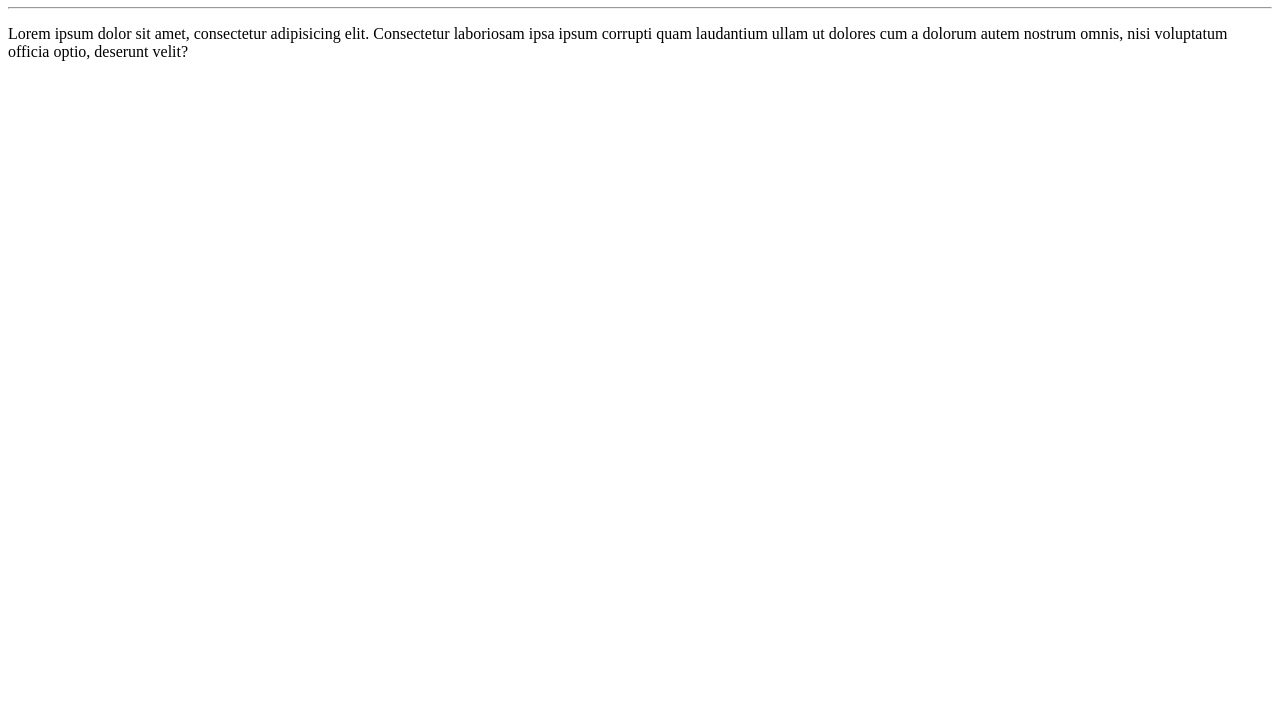
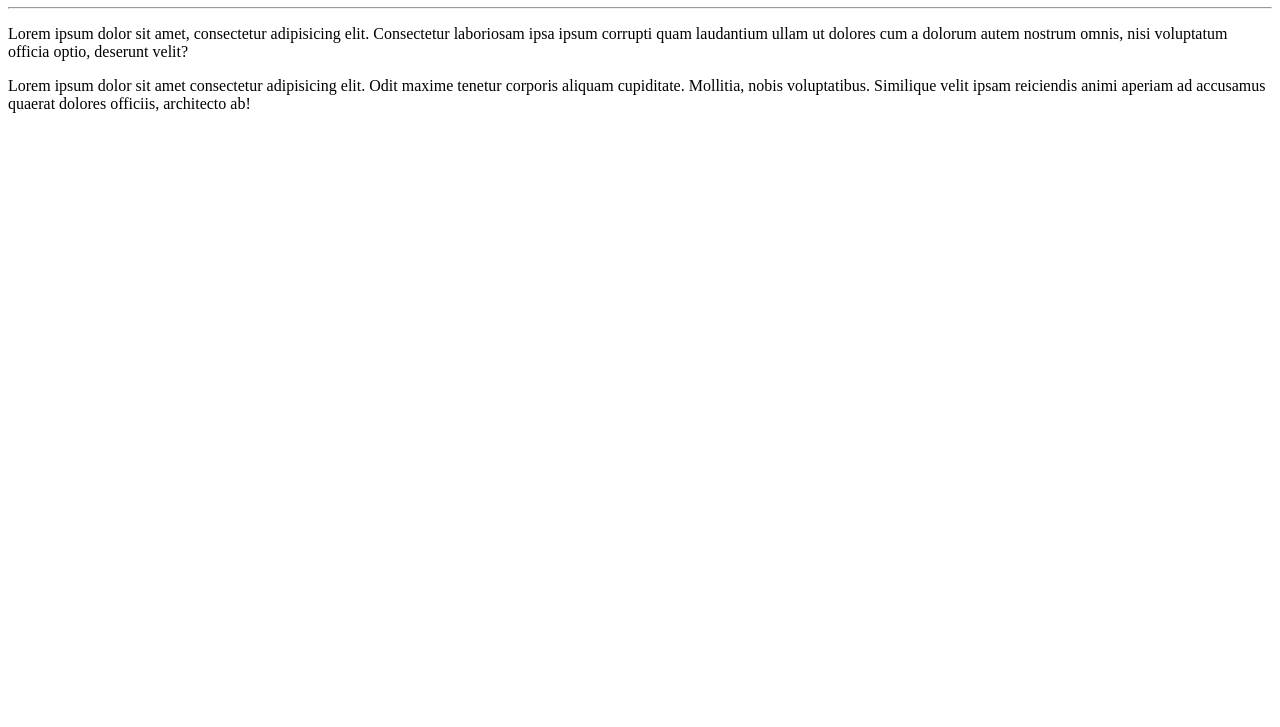
Before and after one commit to Itzmatheuss/Hello-World, a plain HTML site: page site-exemplo/index.html in a window 1280 px wide. Shown: the part 73-800 px from the top of the page. Drawn offline with Linux system fonts and the light colour scheme.

Commit message:
Update index.html

```diff
--- a/site-exemplo/index.html
+++ b/site-exemplo/index.html
@@ -9,5 +9,6 @@
     <h1>Hello World !</h1>
     <hr>
     <p>Lorem ipsum dolor sit amet, consectetur adipisicing elit. Consectetur laboriosam ipsa ipsum corrupti quam laudantium ullam ut dolores cum a dolorum autem nostrum omnis, nisi voluptatum officia optio, deserunt velit?</p>
+    <p>Lorem ipsum dolor sit amet consectetur adipisicing elit. Odit maxime tenetur corporis aliquam cupiditate. Mollitia, nobis voluptatibus. Similique velit ipsam reiciendis animi aperiam ad accusamus quaerat dolores officiis, architecto ab!</p>
 </body>
 </html>
```
